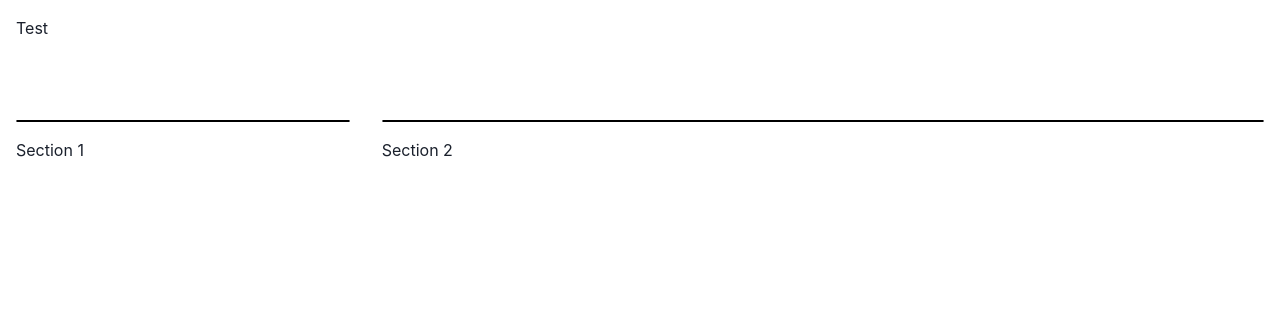
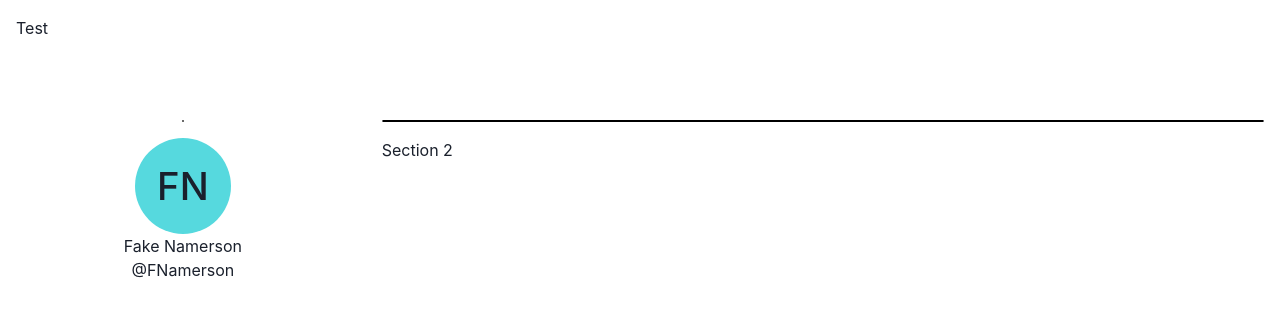
Before and after one commit to EnzoDFer/InternalSite, a React (Create React App) app: page / in a window 1280 px wide. Shown: the top 316 px of the page. Built offline with nearby package versions, Linux system fonts and the light colour scheme.

Commit message:
Add class props to Section

```diff
--- a/src/App.tsx
+++ b/src/App.tsx
@@ -1,6 +1,7 @@
 import { ChakraProvider } from '@chakra-ui/react';
 import { Header } from './Components/Header';
 import { Section } from './Components/Section';
+import { UserBanner } from './Components/UserBanner';
 import styles from "./Global.module.css";
 
 function App() {
@@ -10,7 +11,7 @@ function App() {
         className={styles.page}
       >
         <Header/>
-        <Section>Section 1</Section>
+        <UserBanner/>
         <Section>Section 2</Section>
       </div>
     </ChakraProvider>
--- a/src/Components/Section.tsx
+++ b/src/Components/Section.tsx
@@ -1,9 +1,13 @@
 import { ReactNode } from "react";
 import styles from "./Section.module.css";
 
-export const Section = ({children}:{children:ReactNode}) => {
+export const Section = (
+    {className,children}:{className?:string|undefined,children:ReactNode}
+  ) => {
   return (
-    <section className={styles.sectionWrapper} >
+    <section
+      className={className?className:styles.sectionWrapper}
+    >
       <hr className={styles.divider} />
       {children}
     </section>
--- /dev/null
+++ b/src/Components/UserBanner.module.css
@@ -0,0 +1,6 @@
+.userBanner {
+  composes: sectionWrapper from "./Section.module.css";
+  display: flex;
+  flex-direction: column;
+  align-items: center;
+}
--- /dev/null
+++ b/src/Components/UserBanner.tsx
@@ -0,0 +1,18 @@
+import { Avatar, Text } from "@chakra-ui/react";
+import { Section } from "./Section";
+import styles from "./UserBanner.module.css";
+
+export const UserBanner = () => {
+  return (
+    <Section
+      className={styles.userBanner}
+    >
+      <Avatar
+        name={'Fake Namerson'}
+        size={'xl'}
+      />
+      <Text>{'Fake Namerson'}</Text>
+      <Text>{'@FNamerson'}</Text>
+    </Section>
+  );
+}
```
